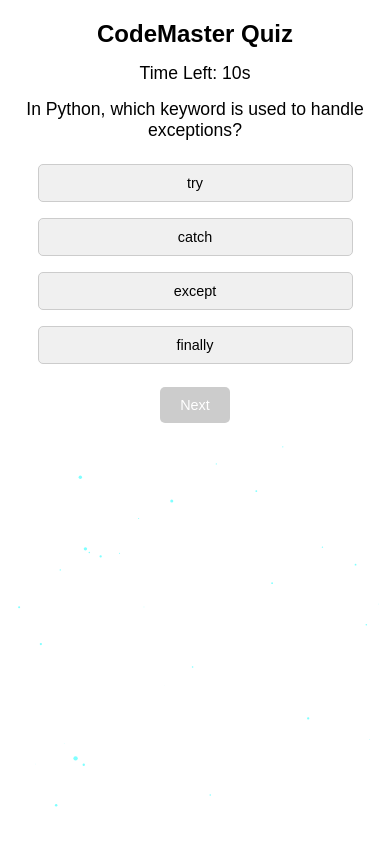
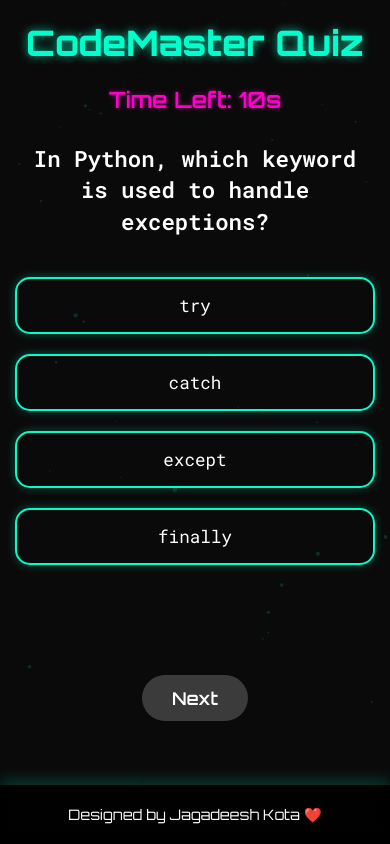
Before and after one commit to Kota-Jagadeesh/QUIZ, a plain HTML site: page quiz.html in a window 390 px wide. Shown: the top 844 px of the page. Drawn offline with Linux system fonts and the light colour scheme.

Commit message:
added stylings to make the UI better

```diff
--- a/styles.css
+++ b/styles.css
@@ -2,16 +2,26 @@
     margin: 0;
     padding: 0;
     box-sizing: border-box;
-    font-family: Arial, sans-serif;
+    font-family: 'Orbitron', sans-serif;
 }
 
 body {
-    background-color: #fff;
-    color: #000;
+    background: #0a0a0a;
+    color: #ffffff;
     min-height: 100vh;
     display: flex;
     flex-direction: column;
     justify-content: space-between;
+    overflow-x: hidden;
+    position: relative;
+}
+
+#particle-canvas {
+    position: fixed;
+    top: 0;
+    left: 0;
+    z-index: -1;
+    opacity: 0.3;
 }
 
 .welcome-container {
@@ -22,147 +32,196 @@ body {
     align-items: center;
     text-align: center;
     padding: 20px;
+    animation: neonGlow 1.5s ease-in-out infinite alternate;
 }
 
 .welcome-container h1 {
-    font-size: 2.5em;
-    color: #000;
+    font-size: 3.5em;
+    font-weight: 800;
+    color: #00ffcc;
     margin-bottom: 1rem;
+    text-shadow: 0 0 10px rgba(0, 255, 204, 0.7), 0 0 20px rgba(0, 255, 204, 0.5);
 }
 
 .welcome-container .subtitle {
-    font-size: 1.5em;
-    color: #333;
-    margin-bottom: 2rem;
+    font-size: 1.6em;
+    color: #66ccff;
+    margin-bottom: 2.5rem;
+    font-weight: 400;
+    text-shadow: 0 0 5px rgba(102, 204, 255, 0.5);
 }
 
 .start-btn {
-    background-color: #000;
-    color: #fff;
-    padding: 12px 25px;
+    background: linear-gradient(45deg, #ff00cc, #00ffcc);
+    color: #ffffff;
+    padding: 15px 40px;
     border: none;
-    border-radius: 5px;
-    font-size: 1.1em;
+    border-radius: 50px;
+    font-size: 1.3em;
+    font-weight: 600;
     cursor: pointer;
-    transition: background-color 0.3s ease;
+    transition: transform 0.3s ease, box-shadow 0.3s ease;
+    box-shadow: 0 0 15px rgba(0, 255, 204, 0.5);
+    text-decoration: none;
 }
 
 .start-btn:hover {
-    background-color: #333;
+    transform: scale(1.05);
+    box-shadow: 0 0 25px rgba(0, 255, 204, 0.8);
 }
 
 .quiz-container {
     flex: 1;
-    padding: 20px;
+    padding: 30px 20px;
     text-align: center;
+    display: flex;
+    flex-direction: column;
+    align-items: center;
+    width: 100%;
 }
 
 .quiz-container h1 {
-    font-size: 2em;
-    color: #000;
-    margin-bottom: 15px;
+    font-size: 3em;
+    font-weight: 800;
+    color: #00ffcc;
+    margin-bottom: 20px;
+    text-shadow: 0 0 10px rgba(0, 255, 204, 0.7);
 }
 
 #timer {
-    font-size: 1.1em;
-    color: #000;
-    margin-bottom: 15px;
+    font-size: 1.4em;
+    color: #ff00cc;
+    margin-bottom: 30px;
+    font-weight: 600;
+    text-shadow: 0 0 5px rgba(255, 0, 204, 0.5);
 }
 
 #question {
-    font-size: 1.3em;
-    color: #000;
-    margin-bottom: 15px;
+    font-size: 1.8em;
+    color: #ffffff;
+    margin-bottom: 30px;
+    font-weight: 600;
+    font-family: 'Roboto Mono', monospace;
+    line-height: 1.4;
+    width: 100%;
+    max-width: 1000px;
+    text-align: center;
 }
 
 #options {
     display: flex;
     flex-direction: column;
     align-items: center;
-    max-width: 500px;
-    margin: 0 auto 15px auto;
+    width: 100%;
+    max-width: 1000px;
+    margin: 0 auto 30px auto;
 }
 
 .option {
-    background-color: #f0f0f0;
-    color: #000;
-    padding: 10px;
-    margin: 8px 0;
-    border: 1px solid #ccc;
-    border-radius: 5px;
+    background: transparent;
+    color: #ffffff;
+    padding: 15px;
+    margin: 15px 0;
+    border: 2px solid #00ffcc;
+    border-radius: 15px;
     cursor: pointer;
-    width: 80%;
-    transition: background-color 0.3s ease, transform 0.3s ease;
+    width: 100%;
+    max-width: 800px;
+    font-size: 1.3em;
+    font-weight: 500;
+    font-family: 'Roboto Mono', monospace;
+    transition: transform 0.3s ease, box-shadow 0.3s ease, background 0.3s ease;
+    box-shadow: 0 0 10px rgba(0, 255, 204, 0.3);
+    text-align: center;
 }
 
 .option:hover {
-    background-color: #e0e0e0;
-    transform: scale(1.02);
+    background: rgba(0, 255, 204, 0.1);
+    transform: translateY(-5px);
+    box-shadow: 0 0 20px rgba(0, 255, 204, 0.6);
 }
 
 .option.correct {
-    background-color: #90ee90;
+    background: linear-gradient(45deg, #28a745, #00ffcc);
+    box-shadow: 0 0 20px rgba(0, 255, 204, 0.8);
 }
 
 .option.incorrect {
-    background-color: #ff6347;
+    background: linear-gradient(45deg, #dc3545, #ff00cc);
+    box-shadow: 0 0 20px rgba(255, 0, 204, 0.8);
 }
 
 #feedback {
-    font-size: 1em;
-    margin: 10px 0;
-    color: #000;
+    font-size: 1.4em;
+    margin: 20px 0;
+    color: #66ccff;
+    font-weight: 500;
+    font-family: 'Roboto Mono', monospace;
+    text-shadow: 0 0 5px rgba(102, 204, 255, 0.5);
 }
 
 .button-container {
-    text-align: center;
-    margin-top: 10px;
     display: flex;
     justify-content: center;
+    align-items: center;
+    margin-top: 30px;
+    width: 100%;
 }
 
 #next-btn, #restart-btn {
-    background-color: #000;
-    color: #fff;
-    padding: 10px 20px;
+    background: linear-gradient(45deg, #ff00cc, #00ffcc);
+    color: #ffffff;
+    padding: 15px 50px;
     border: none;
-    border-radius: 5px;
-    font-size: 1em;
+    border-radius: 50px;
+    font-size: 1.3em;
+    font-weight: 600;
     cursor: pointer;
-    transition: background-color 0.3s ease;
-    margin: 0 auto;
+    transition: transform 0.3s ease, box-shadow 0.3s ease;
+    box-shadow: 0 0 15px rgba(0, 255, 204, 0.5);
 }
 
 #next-btn:disabled {
-    background-color: #ccc;
+    background: rgba(255, 255, 255, 0.2);
     cursor: not-allowed;
+    box-shadow: none;
 }
 
 #next-btn:hover:not(:disabled), #restart-btn:hover {
-    background-color: #333;
+    transform: scale(1.05);
+    box-shadow: 0 0 25px rgba(0, 255, 204, 0.8);
 }
 
 #result-container {
-    margin-top: 20px;
+    margin-top: 30px;
+    width: 100%;
+    max-width: 1000px;
+    text-align: center;
 }
 
 #result-container h2 {
-    font-size: 1.8em;
-    color: #000;
+    font-size: 2.5em;
+    color: #00ffcc;
+    margin-bottom: 20px;
+    text-shadow: 0 0 10px rgba(0, 255, 204, 0.7);
 }
 
 #result-container p {
-    font-size: 1.1em;
-    margin: 10px 0;
-    color: #333;
+    font-size: 1.4em;
+    margin: 15px 0;
+    color: #66ccff;
+    font-weight: 400;
+    font-family: 'Roboto Mono', monospace;
 }
 
 .footer {
-    background-color: #000;
-    padding: 10px 0;
+    background: rgba(0, 0, 0, 0.9);
+    padding: 20px 0;
     text-align: center;
-    color: #fff;
+    color: #ffffff;
     width: 100%;
+    backdrop-filter: blur(8px);
+    box-shadow: 0 -5px 15px rgba(0, 255, 204, 0.2);
 }
 
 .footer-content {
@@ -171,37 +230,63 @@ body {
 }
 
 .footer p {
-    font-size: 0.9em;
+    font-size: 1.1em;
+    font-weight: 400;
 }
 
 .heart {
-    color: #ff4500; /* Orange Red */
+    color: #ff00cc;
+}
+
+@keyframes neonGlow {
+    from { text-shadow: 0 0 10px rgba(0, 255, 204, 0.7), 0 0 20px rgba(0, 255, 204, 0.5); }
+    to { text-shadow: 0 0 15px rgba(0, 255, 204, 0.9), 0 0 30px rgba(0, 255, 204, 0.7); }
+}
+
+@keyframes slideIn {
+    from { transform: translateY(30px); opacity: 0; }
+    to { transform: translateY(0); opacity: 1; }
 }
 
 @media (max-width: 600px) {
     .welcome-container h1 {
-        font-size: 1.8em;
+        font-size: 2.2em;
     }
     .welcome-container .subtitle {
+        font-size: 1.3em;
+    }
+    .start-btn {
+        font-size: 1.1em;
+        padding: 12px 30px;
+    }
+    .quiz-container {
+        padding: 20px 15px;
+    }
+    .quiz-container h1 {
+        font-size: 2.2em;
+    }
+    #question {
+        font-size: 1.4em;
+    }
+    .option {
+        font-size: 1.1em;
+        max-width: 100%;
+        margin: 10px 0;
+    }
+    #next-btn, #restart-btn {
+        font-size: 1.1em;
+        padding: 12px 30px;
+    }
+    #feedback {
         font-size: 1.2em;
     }
-    .start-btn {
-        font-size: 1em;
+    #result-container h2 {
+        font-size: 2em;
     }
-    .quiz-container h1 {
-        font-size: 1.5em;
+    #result-container p {
+        font-size: 1.2em;
     }
-    #question {
-        font-size: 1.1em;
-    }
-    .option {
-        width: 90%;
+    .footer p {
         font-size: 0.9em;
     }
-    #next-btn, #restart-btn {
-        font-size: 0.9em;
-    }
-    .footer p {
-        font-size: 0.8em;
-    }
 }
```
